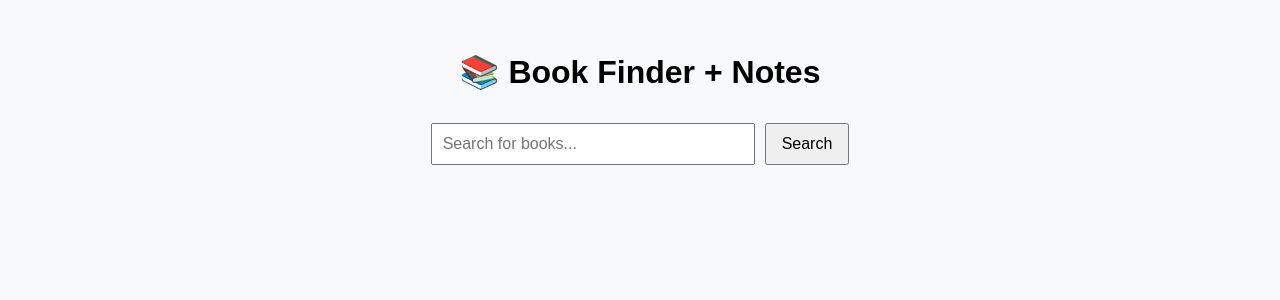
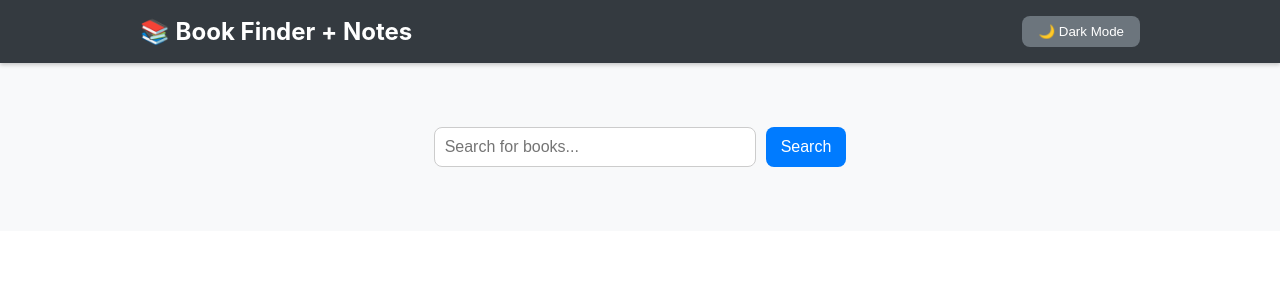
Before and after one commit to Lunixius/book-notes-client, a React (Create React App) app: page / in a window 1280 px wide. Shown: the top 300 px of the page. Built offline with nearby package versions, Linux system fonts and the light colour scheme.

Commit message:
CSS updates.

```diff
--- a/src/App.css
+++ b/src/App.css
@@ -1,61 +1,119 @@
-body {
-  font-family: Arial, sans-serif;
-  margin: 0;
+/* Base Light & Dark Themes */
+.app.light {
   background-color: #f8f9fa;
+  color: #212529;
 }
 
+.app.dark {
+  background-color: #121212;
+  color: #f1f1f1;
+}
+
+/* App Bar */
+.app-bar {
+  position: sticky;
+  top: 0;
+  background-color: #343a40;
+  color: white;
+  padding: 1rem 0;
+  z-index: 1000;
+  box-shadow: 0 2px 4px rgba(0, 0, 0, 0.2);
+}
+
+.app-bar-inner {
+  max-width: 1000px;
+  margin: auto;
+  padding: 0 1rem;
+  display: flex;
+  justify-content: space-between;
+  align-items: center;
+}
+
+.app-bar h1 {
+  margin: 0;
+  font-size: 1.5rem;
+}
+
+.toggle-btn {
+  background-color: #6c757d;
+  color: white;
+  border: none;
+  padding: 0.5rem 1rem;
+  border-radius: 8px;
+  cursor: pointer;
+}
+
+.toggle-btn:hover {
+  background-color: #5a6268;
+}
+
+/* Container and Layout */
 .container {
   padding: 2rem;
   max-width: 1000px;
   margin: auto;
 }
 
-h1 {
-  text-align: center;
-  margin-bottom: 2rem;
-}
-
+/* Search Form */
 .search-form {
   display: flex;
   justify-content: center;
   gap: 10px;
-  margin-bottom: 2rem;
+  margin: 2rem 0;
 }
 
 .search-form input {
   width: 300px;
   padding: 10px;
   font-size: 1rem;
+  border-radius: 8px;
+  border: 1px solid #ccc;
 }
 
 .search-form button {
   padding: 10px 15px;
   font-size: 1rem;
   cursor: pointer;
+  border-radius: 8px;
+  background-color: #007bff;
+  color: white;
+  border: none;
 }
 
+.search-form button:hover {
+  background-color: #0056b3;
+}
+
+/* Book Cards Grid */
 .book-grid {
   display: grid;
-  grid-template-columns: repeat(auto-fit, minmax(250px, 1fr));
+  grid-template-columns: repeat(auto-fit, minmax(300px, 1fr));
   gap: 1.5rem;
 }
 
+/* Book Card Layout (image on top) */
 .book-card {
   background-color: white;
+  color: black;
   border-radius: 10px;
   box-shadow: 0 4px 10px rgba(0,0,0,0.1);
   padding: 1rem;
-  text-align: left;
+  text-align: center;
 }
 
-.book-card h3,
-.book-card p {
+.app.dark .book-card {
+  background-color: #1f1f1f;
+  color: #f1f1f1;
+}
+
+.book-card img {
+  width: 100px;
+  height: auto;
+  margin-bottom: 1rem;
+  border-radius: 5px;
+}
+
+.book-info h3,
+.book-info p {
   text-align: justify;
 }
-
-
-.book-card img {
-  max-width: 100%;
-  height: auto;
-  border-radius: 5px;
-}
--- a/src/App.js
+++ b/src/App.js
@@ -5,6 +5,7 @@ import './App.css';
 function App() {
   const [query, setQuery] = useState('');
   const [books, setBooks] = useState([]);
+  const [darkMode, setDarkMode] = useState(false);
 
   const handleSearch = async (e) => {
     e.preventDefault();
@@ -16,9 +17,20 @@ function App() {
     }
   };
 
+  const toggleDarkMode = () => setDarkMode(!darkMode);
+
   return (
+    <div className={`app ${darkMode ? 'dark' : 'light'}`}>
+      <header className="app-bar">
+        <div className="app-bar-inner">
+          <h1>📚 Book Finder + Notes</h1>
+          <button onClick={toggleDarkMode} className="toggle-btn">
+            {darkMode ? '☀️ Light Mode' : '🌙 Dark Mode'}
+          </button>
+        </div>
+      </header>
+
       <div className="container">
-      <h1>📚 Book Finder + Notes</h1>
         <form onSubmit={handleSearch} className="search-form">
           <input
             type="text"
@@ -32,12 +44,15 @@ function App() {
         <div className="book-grid">
           {books.map((book) => (
             <div className="book-card" key={book.googleId || book.title}>
+              {book.thumbnail && <img src={book.thumbnail} alt={book.title} />}
+              <div className="book-info">
                 <h3>{book.title}</h3>
                 <p><strong>Author:</strong> {book.authors?.join(', ') || 'Unknown'}</p>
-            {book.thumbnail && <img src={book.thumbnail} alt={book.title} />}
                 <p>{book.description || 'No description available.'}</p>
               </div>
+            </div>
           ))}
+        </div>
       </div>
     </div>
   );
```
Lines whose indentation alone changed are shown as unchanged.
